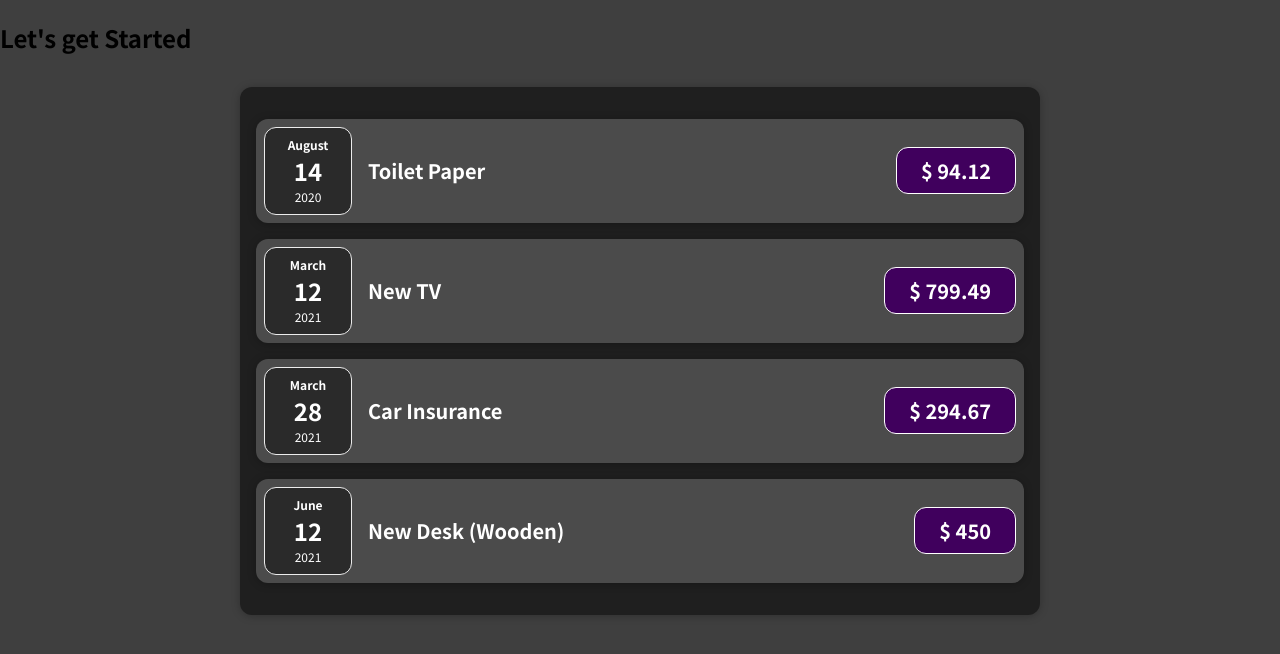
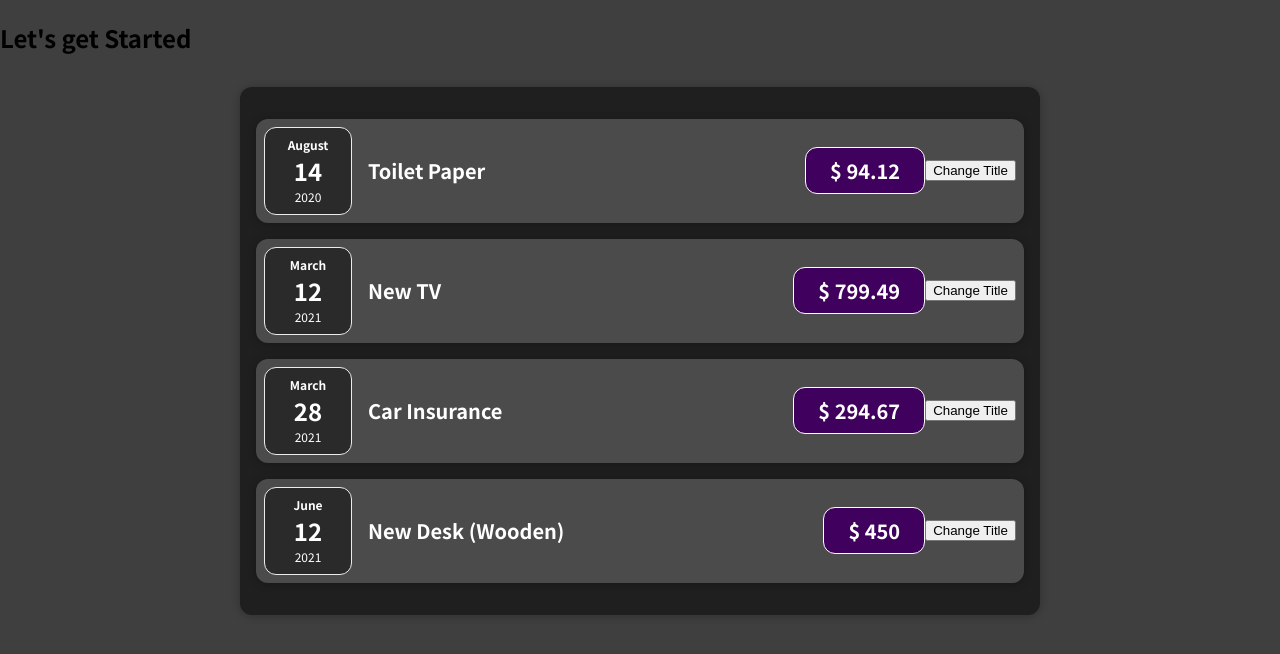
Before and after one commit to boucaDOTdev/React-Udemy-Complete-Guide, a React (Create React App) app in the folder starting-react/: page / in a window 1280 px wide. Shown: the top 654 px of the page. Built offline with nearby package versions, Linux system fonts and the light colour scheme.

Commit message:
Listening to events and working with event handlers

```diff
--- a/starting-react/src/components/Expenses/ExpenseItem.js
+++ b/starting-react/src/components/Expenses/ExpenseItem.js
@@ -5,6 +5,9 @@ import './ExpenseItem.css'
 function ExpenseItem(props) {
   const expenseTitle = props.title
   const expenseAmount = props.amount
+  const clickHandler = () => {
+    console.log('clicked!')
+  }
 
   return (
     <Card className="expense-item">
@@ -13,6 +16,7 @@ function ExpenseItem(props) {
         <h2>{expenseTitle}</h2>
         <div className="expense-item__price">$ {expenseAmount}</div>
       </div>
+      <button onClick={clickHandler}>Change Title</button>
     </Card>
   )
 }
```
